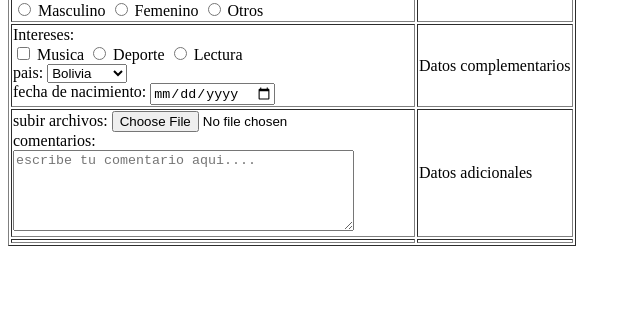
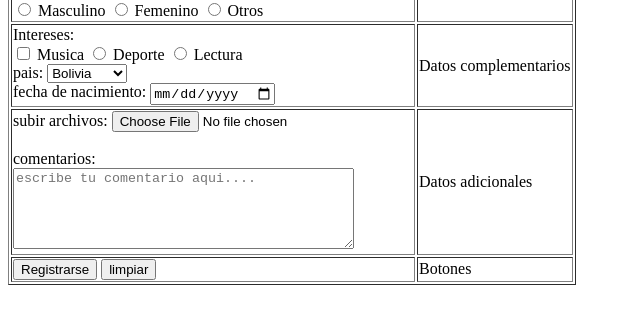
Before and after one commit to KelviCalle20/examen1, a plain HTML site: page index.html in a window 1280 px wide. Shown: the part 487-800 px from the top of the page, without its empty margins (0-640 px from the left). Drawn offline with Linux system fonts and the light colour scheme.

Commit message:
feat: adicion Botones

```diff
--- a/index.html
+++ b/index.html
@@ -51,15 +51,18 @@
         </tr>
         <tr>
             <td>
-                subir archivos: <input type="file" name="miArchivo" id="miArchivo"><br>
+                subir archivos: <input type="file" name="miArchivo" id="miArchivo"><br><br>
                 comentarios: <br>
                     <textarea rows="5" cols="40" placeholder="escribe tu comentario aqui...."></textarea>
             </td>
             <td>Datos adicionales</td>
         </tr>
         <tr>
-            <td></td>
-            <td></td>
+            <td>
+                <input type="submit" value="Registrarse">
+                <input type="submit" value="limpiar">
+            </td>
+            <td>Botones</td>
         </tr>
 
     </table>
```
